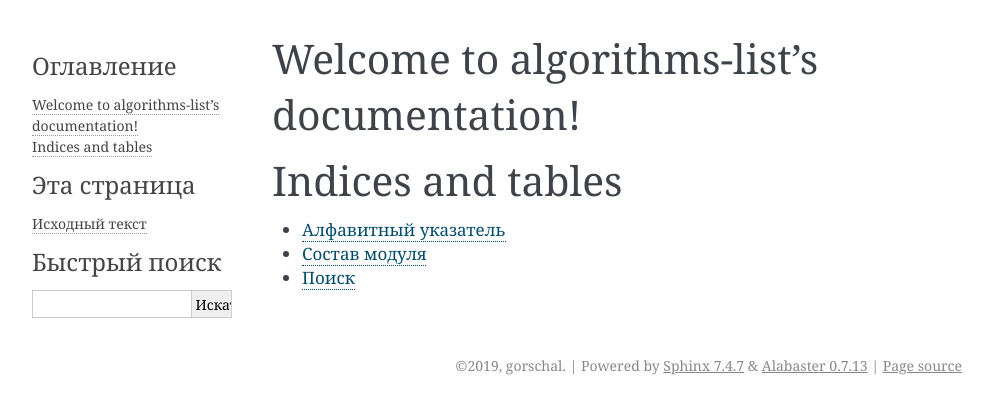
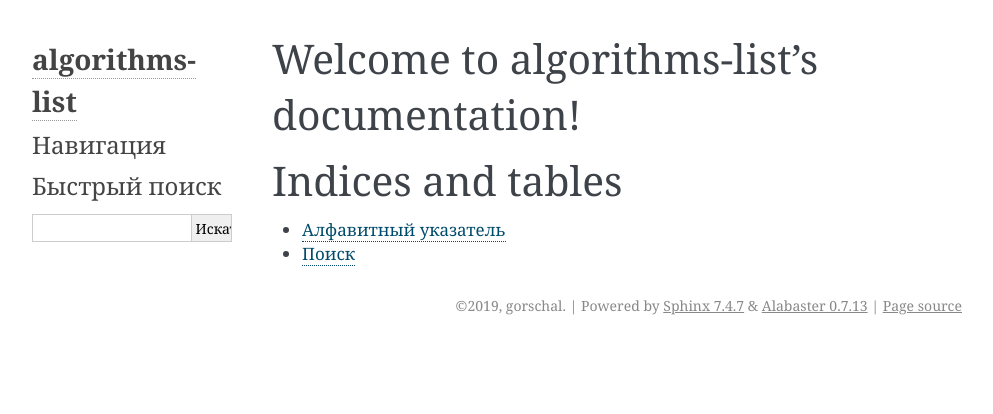
Before and after one commit to neegor/uml.gorschal.github.io, a Sphinx documentation site: the page built from source/index.rst, in a window 1280 px wide. Shown: the top 414 px of the page, without its empty margins (148-1141 px from the left). Built offline with Sphinx 7.4.7, drawn with Linux system fonts in a browser that asks for light colours.

Commit message:
add Alabaster themes

```diff
--- a/requirements.txt
+++ b/requirements.txt
@@ -1,6 +1,7 @@
 # Core
 sphinx==2.0.1
 urllib3==1.24.3
+alabaster==0.7.12
 
 # Tests
 restructuredtext-lint==1.3.0
--- a/source/conf.py
+++ b/source/conf.py
@@ -13,7 +13,11 @@
 # import os
 # import sys
 # sys.path.insert(0, os.path.abspath('.'))
+import alabaster
 
+html_theme_path = [alabaster.get_path()]
+extensions = ['alabaster']
+html_theme = 'alabaster'
 
 # -- Project information -----------------------------------------------------
 
@@ -61,4 +65,14 @@ html_theme = 'alabaster'
 # so a file named "default.css" will overwrite the builtin "default.css".
 html_static_path = ['_static']
 
+html_sidebars = {
+    '**': [
+        'about.html',
+        'navigation.html',
+        'relations.html',
+        'searchbox.html',
+        'donate.html',
+    ]
+}
+
 html_search_language = 'ru'
--- a/source/index.rst
+++ b/source/index.rst
@@ -10,11 +10,8 @@ Welcome to algorithms-list's documentation!
    :maxdepth: 2
    :caption: Contents:
 
-
-
 Indices and tables
 ==================
 
 * :ref:`genindex`
-* :ref:`modindex`
 * :ref:`search`
```
